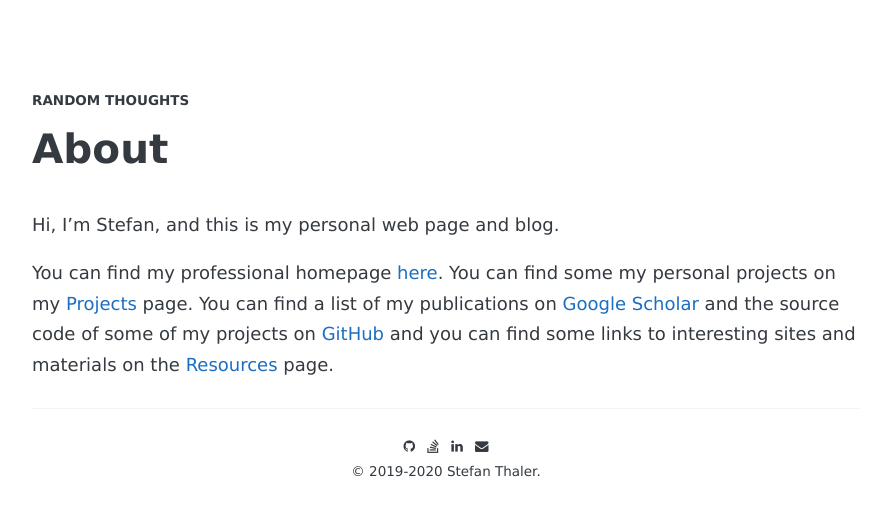
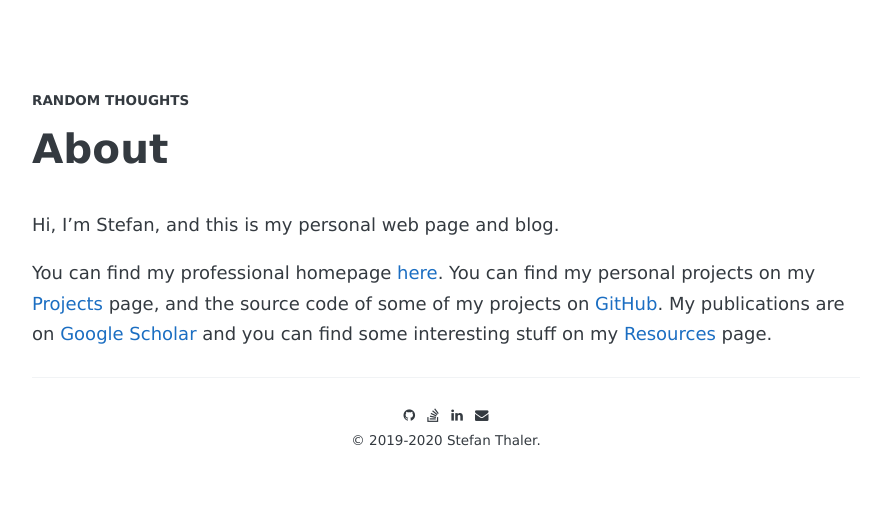
Before and after one commit to stefanthaler/stefanthaler.github.io, a Jekyll site: the page built from about.md, in a window 1280 px wide. Shown: the top 516 px of the page, without its empty margins (194-1085 px from the left). Built offline with Jekyll 4.4.1, drawn with Linux system fonts in a browser that asks for light colours; some web fonts are replaced.

Commit message:
Updates about

```diff
--- a/about.md
+++ b/about.md
@@ -5,7 +5,7 @@
 
 Hi, I'm Stefan, and this is my personal web page and blog.
 
-You can find my professional homepage [here](https://thaler-it.net). You can find some my personal projects on my [Projects](/projects/) page. You can find a list of my publications on [Google Scholar](https://scholar.google.nl/citations?user=kwYKk5EAAAAJ&hl=en&oi=ao) and the source code of some of my projects on [GitHub](https://github.com/stefanthaler/) and you can find some links to interesting sites and materials on the [Resources](/resources/) page.
+You can find my professional homepage [here](https://thaler-it.net). You can find my personal projects on my [Projects](/projects/) page, and the source code of some of my projects on [GitHub](https://github.com/stefanthaler/). My publications are on [Google Scholar](https://scholar.google.nl/citations?user=kwYKk5EAAAAJ&hl=en&oi=ao) and you can find some interesting stuff on my [Resources](/resources/) page.
 
 <!--
 You can see live demo [here](https://aweekj.github.io/Kiko-plus). This theme is inspired by [Kiko](http://github.com/gfjaru/Kiko) theme.
```
